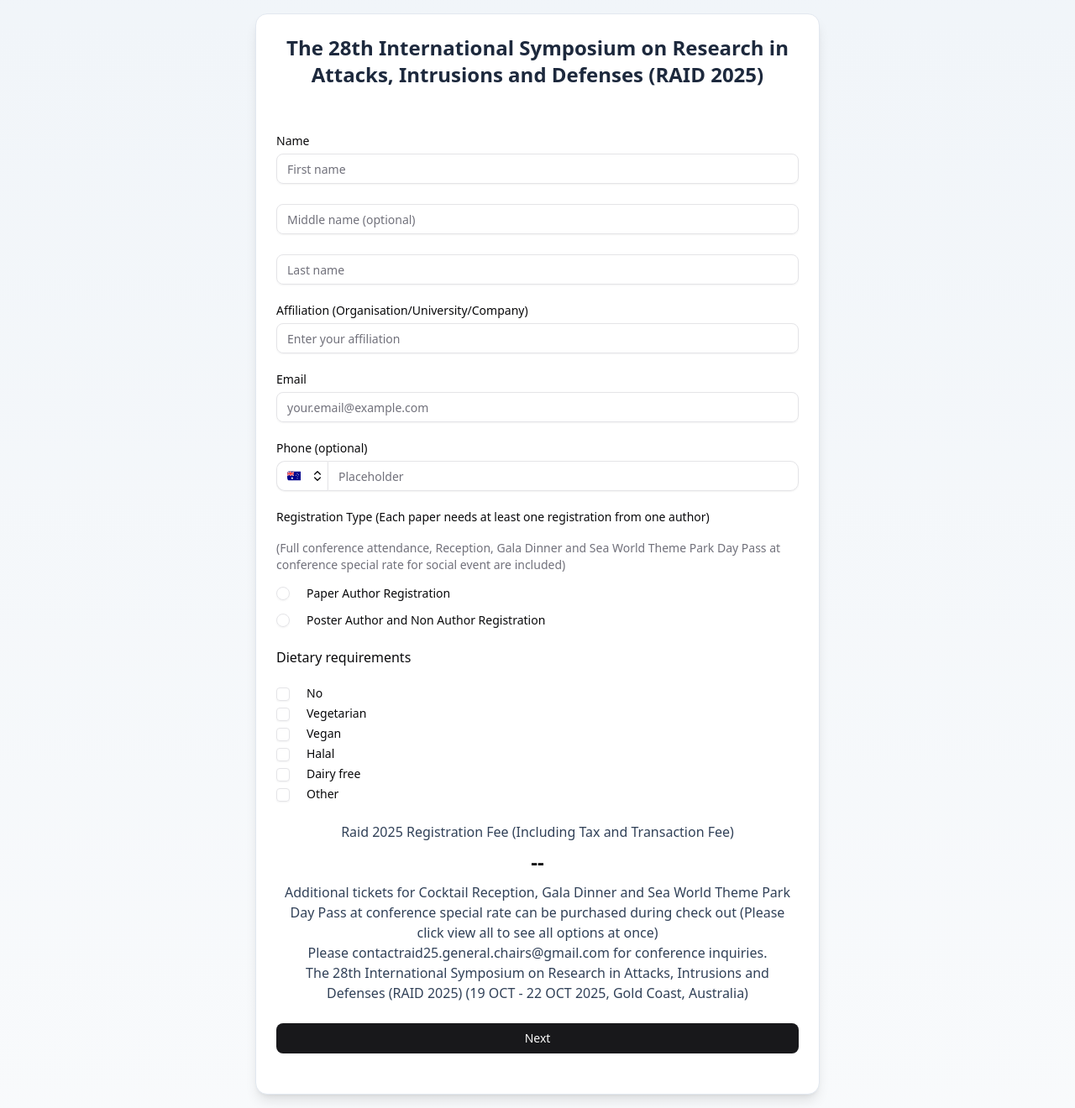
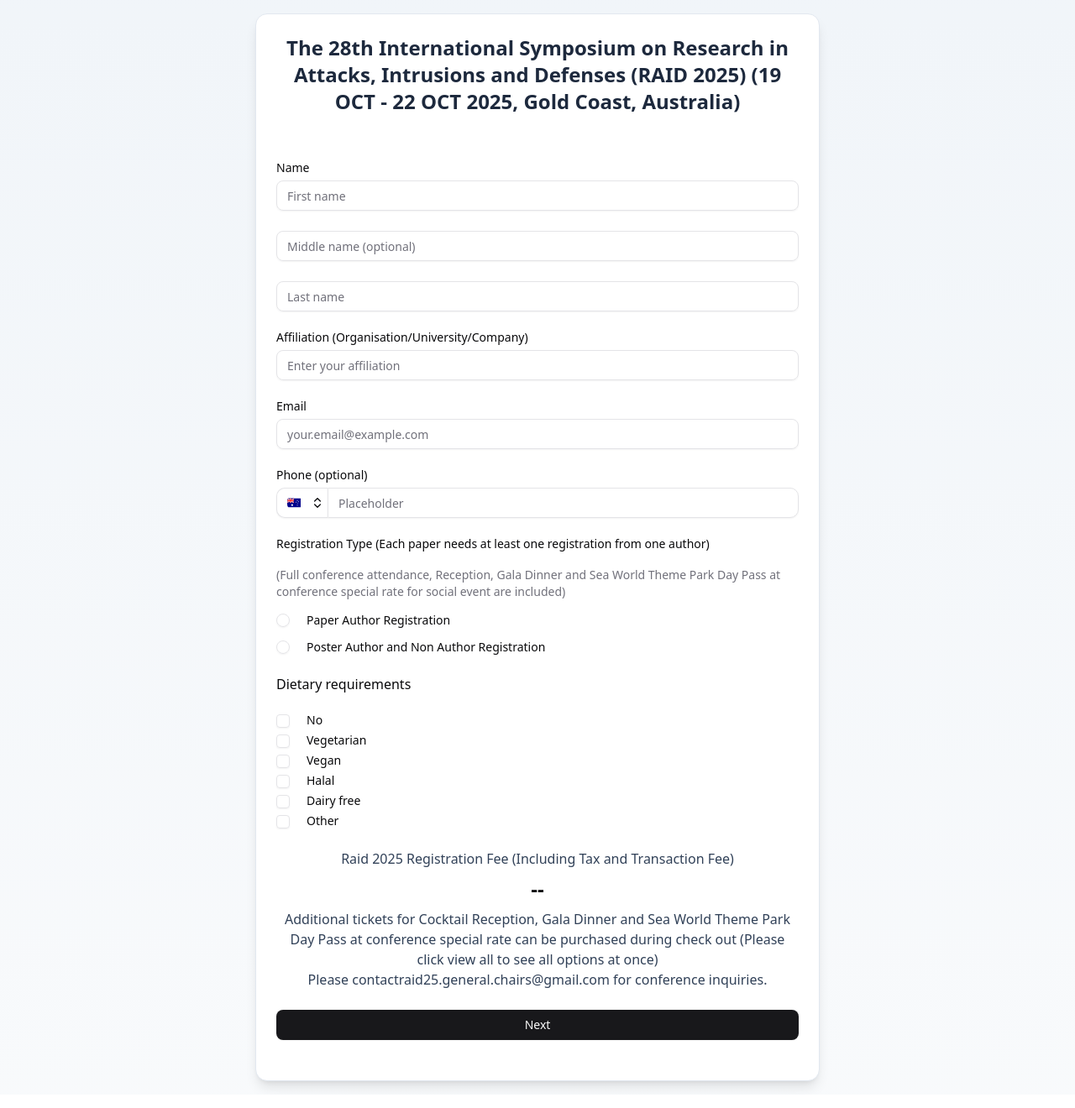
Before and after one commit to Emmeet/meetings, a Next.js app: page / in a window 1280 px wide. Shown: the whole page at 84% size. Built offline with nearby package versions, Linux system fonts and the light colour scheme.

Commit message:
Chore: 文字调整

```diff
--- a/src/app/api/stripe/webhooks/route.ts
+++ b/src/app/api/stripe/webhooks/route.ts
@@ -250,5 +250,5 @@ export async function POST(request: NextRequest) {
       console.log(`Unhandled event type: ${event.type}`);
   }
 
-  return NextResponse.json({ received: true });
+  return NextResponse.json({ received: true, status: 200 });
 }
--- a/src/app/raid/components/FormPage.tsx
+++ b/src/app/raid/components/FormPage.tsx
@@ -196,7 +196,8 @@ export function FormPage() {
           <CardHeader className="pb-2">
             <CardTitle className="text-2xl font-bold text-slate-800 text-center">
               The 28th International Symposium on Research in Attacks,
-              Intrusions and Defenses (RAID 2025)
+              Intrusions and Defenses (RAID 2025) (19 OCT - 22 OCT 2025, Gold
+              Coast, Australia)
             </CardTitle>
           </CardHeader>
           <CardContent className="p-6">
@@ -447,10 +448,6 @@ export function FormPage() {
                     <br />
                     Please contactraid25.general.chairs@gmail.com for conference
                     inquiries.
-                    <br />
-                    The 28th International Symposium on Research in Attacks,
-                    Intrusions and Defenses (RAID 2025) (19 OCT - 22 OCT 2025,
-                    Gold Coast, Australia)
                   </div>
                 </div>
                 <Button
```
